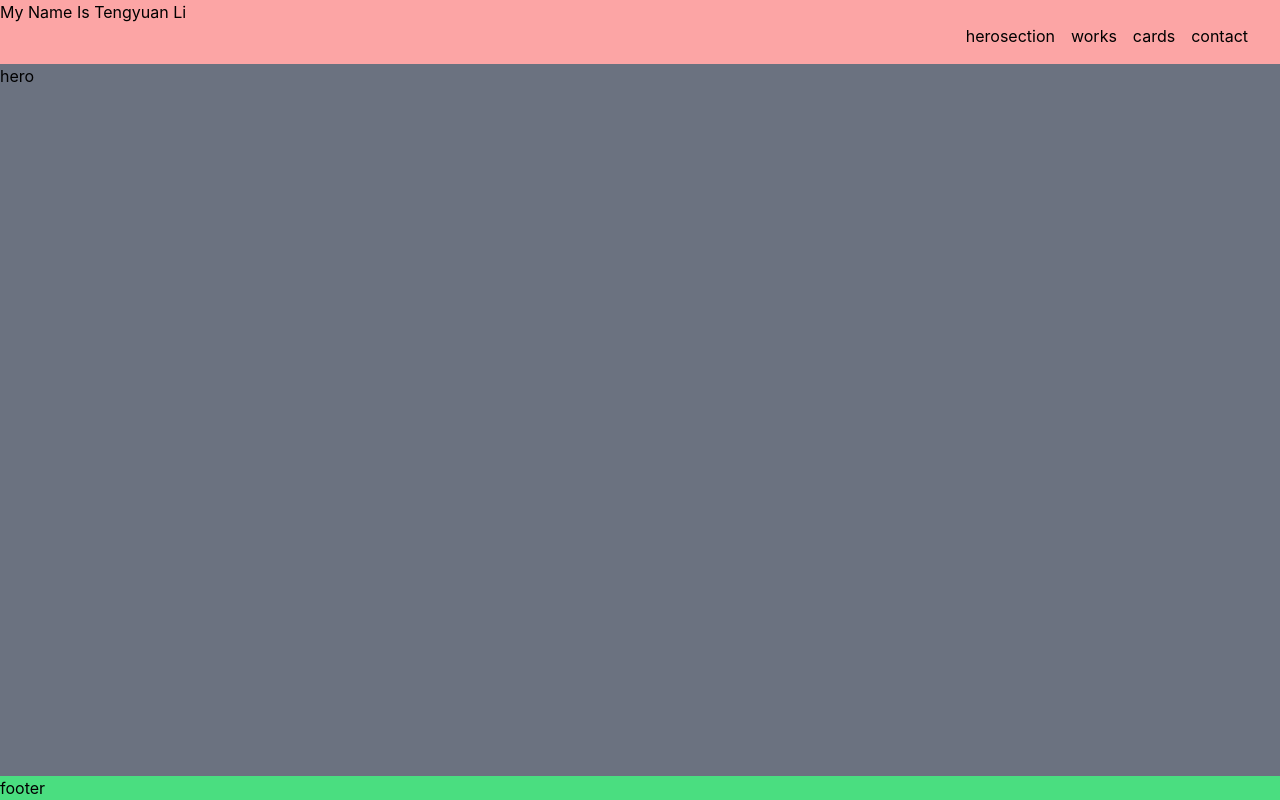
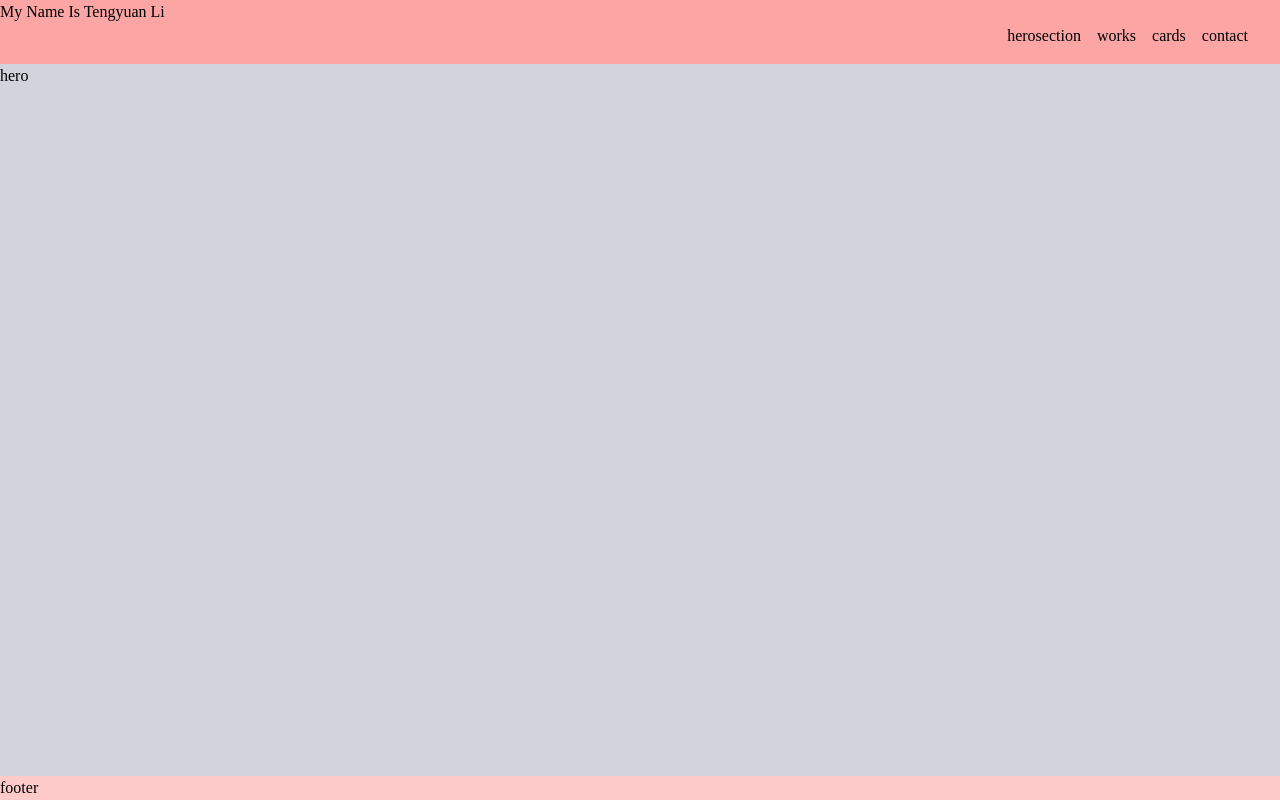
Before and after one commit to will3348/portfolio, a React (Create React App) app: page / in a window 1280 px wide. Built offline with nearby package versions, Linux system fonts and the light colour scheme.

Commit message:
added google font to tailwind

```diff
--- a/src/App.css
+++ b/src/App.css
@@ -1,4 +1,4 @@
-.App {
+/* .App {
   text-align: center;
 }
 
@@ -35,4 +35,4 @@
   to {
     transform: rotate(360deg);
   }
-}
+} */
--- a/src/App.jsx
+++ b/src/App.jsx
@@ -1,6 +1,6 @@
-import Header from './components/header/Header';
+import Header from './components/header/Header'
 import Hero from './components/hero/Hero'
-import Footer from './components/footer/Footer';
+import Footer from './components/footer/Footer'
 import Work from './components/work/Work'
 import Cards from './components/cards/Cards'
 import Contact from './components/contact/Contact'
@@ -8,7 +8,7 @@ import './App.css';
 
 export default function App() {
   return (
-    <div className='app h-screen m-0'>
+    <div className='app h-screen m-0 font-Ubuntu'>
       <Header />
       <div className="section relative top-16 bg-blue-500 h-[calc(100vh-64px)] snap-mandatory snap-y overflow-scroll scroll-smooth scrollbar-hide">
         <Hero />
--- a/src/components/footer/footer.jsx
+++ b/src/components/footer/footer.jsx
@@ -2,6 +2,6 @@ import React from 'react'
 
 export default function footer() {
   return (
-    <div className='footer bg-green-400 fixed bottom-0 w-full'>footer</div>
+    <div className='footer bg-red-200 fixed bottom-0 w-full'>footer</div>
   )
 }
--- a/src/components/hero/hero.jsx
+++ b/src/components/hero/hero.jsx
@@ -2,6 +2,6 @@ import React from 'react'
 
 export default function hero() {
   return (
-    <div className='heroSection bg-gray-500 w-full h-[calc(100vh-64px)] snap-start' id='hero'>hero</div>
+    <div className='heroSection bg-gray-300 w-full h-[calc(100vh-64px)] snap-start' id='hero'>hero</div>
   )
 }
--- a/src/index.css
+++ b/src/index.css
@@ -14,3 +14,4 @@ code {
 @tailwind base;
 @tailwind components;
 @tailwind utilities;
+@import url('https://fonts.googleapis.com/css2?family=Ubuntu:wght@300;400;500&display=swap');
--- a/tailwind.config.js
+++ b/tailwind.config.js
@@ -4,6 +4,9 @@ module.exports = {
   ],
   theme: {
     extend: {},
+    fontFamily:{
+      'Ubuntu':['Ubuntu']
+    }
   },
   plugins: [
     require('tailwind-scrollbar-hide')
```
